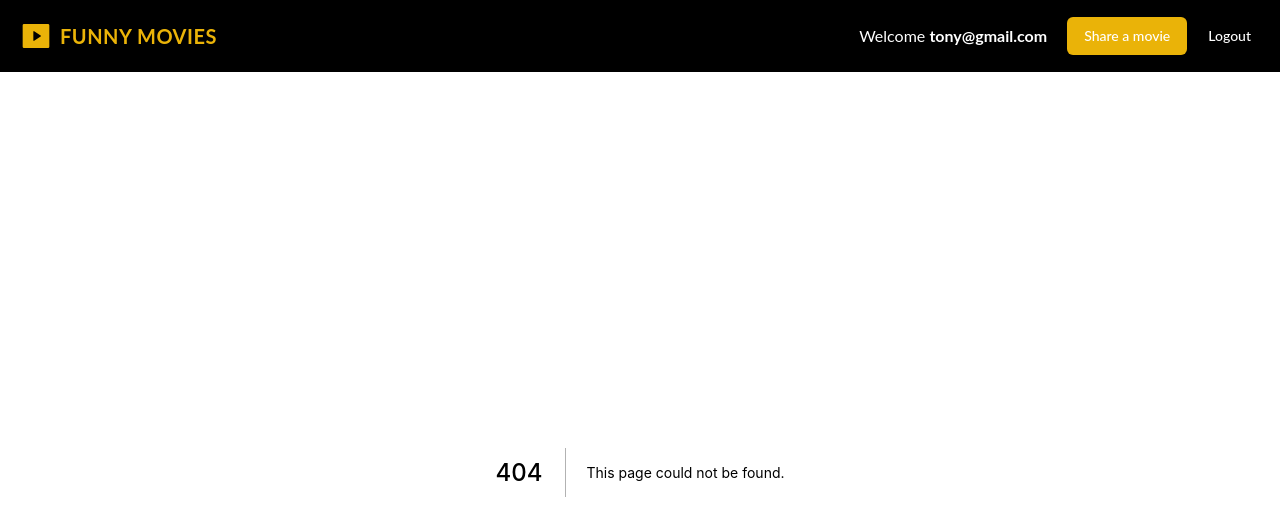
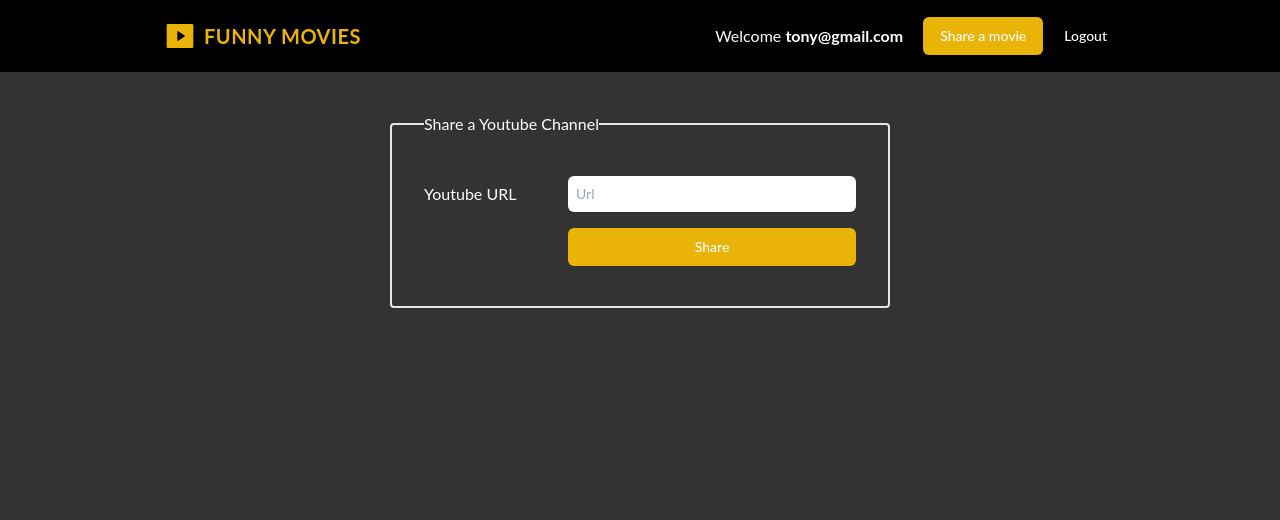
Before and after one commit to vutoan266/funny-videos, a Next.js app: page /share in a window 1280 px wide. Before the commit this address had no page. Shown: the top 520 px of the page. Built offline with nearby package versions, Linux system fonts and the light colour scheme.

Commit message:
Share page layout

```diff
--- /dev/null
+++ b/pages/share.js
@@ -0,0 +1,5 @@
+import SharePage from "../src/containers/SharedPage";
+
+export default function Share() {
+  return <SharePage />;
+}
--- a/src/components/Header/LoggedInUser.js
+++ b/src/components/Header/LoggedInUser.js
@@ -9,7 +9,9 @@ const LoggedInUser = () => {
       <div className="text-white mr-5">
         Welcome <b>tony@gmail.com</b>
       </div>
-      <Button className="mr-1">Share a movie</Button>
+      <Link href="/share">
+        <Button className="mr-1">Share a movie</Button>
+      </Link>
       <Button secondary>Logout</Button>
     </div>
   );
--- a/src/components/Header/index.js
+++ b/src/components/Header/index.js
@@ -12,8 +12,8 @@ const Header = () => {
   };
 
   return (
-    <>
-      <nav className="flex items-center flex-wrap bg-black p-3 ">
+    <div className="w-full bg-black">
+      <nav className="flex items-center flex-wrap p-3 max-w-[992px] m-auto">
         <Link href="/">
           <a className="inline-flex items-center p-2 mr-4 ">
             <RiMovieFill className="fill-current text-yellow-500 h-8 w-8 mr-2" />
@@ -72,7 +72,7 @@ const Header = () => {
           </div>
         </div>
       </nav>
-    </>
+    </div>
   );
 };
 
--- a/src/components/commons/Input.js
+++ b/src/components/commons/Input.js
@@ -8,7 +8,7 @@ const Input = React.forwardRef((props, ref) => {
       type="text"
       ref={ref}
       className={classNames(
-        "focus:ring-indigo-500 focus:border-indigo-500 block w-full shadow-sm sm:text-sm border-gray-300 rounded-md py-2 px-2",
+        "text-black focus:ring-indigo-500 focus:border-indigo-500 block w-full shadow-sm sm:text-sm border-gray-300 rounded-md py-2 px-2",
         className
       )}
       {...inputProps}
--- /dev/null
+++ b/src/containers/SharedPage/index.js
@@ -0,0 +1,19 @@
+import React from "react";
+import Button from "../../components/commons/Button";
+import Input from "../../components/commons/Input";
+
+export default function SharePage() {
+  return (
+    <fieldset className="max-w-[500px] my-10 mx-auto border-2 px-8 py-10 rounded">
+      <legend>Share a Youtube Channel</legend>
+      <div className="grid grid-cols-3 flex items-center">
+        <span>Youtube URL</span>
+        <Input className="col-span-2" placeholder="Url" />
+      </div>
+      <div className="grid grid-cols-3 mt-4">
+        <span />
+        <Button className="col-span-2">Share</Button>
+      </div>
+    </fieldset>
+  );
+}
--- a/styles/globals.css
+++ b/styles/globals.css
@@ -4,6 +4,8 @@ body {
   margin: 0;
   font-family: -apple-system, BlinkMacSystemFont, Segoe UI, Roboto, Oxygen,
     Ubuntu, Cantarell, Fira Sans, Droid Sans, Helvetica Neue, sans-serif;
+  color: white;
+  background-color: #333;
 }
 
 a {
```
